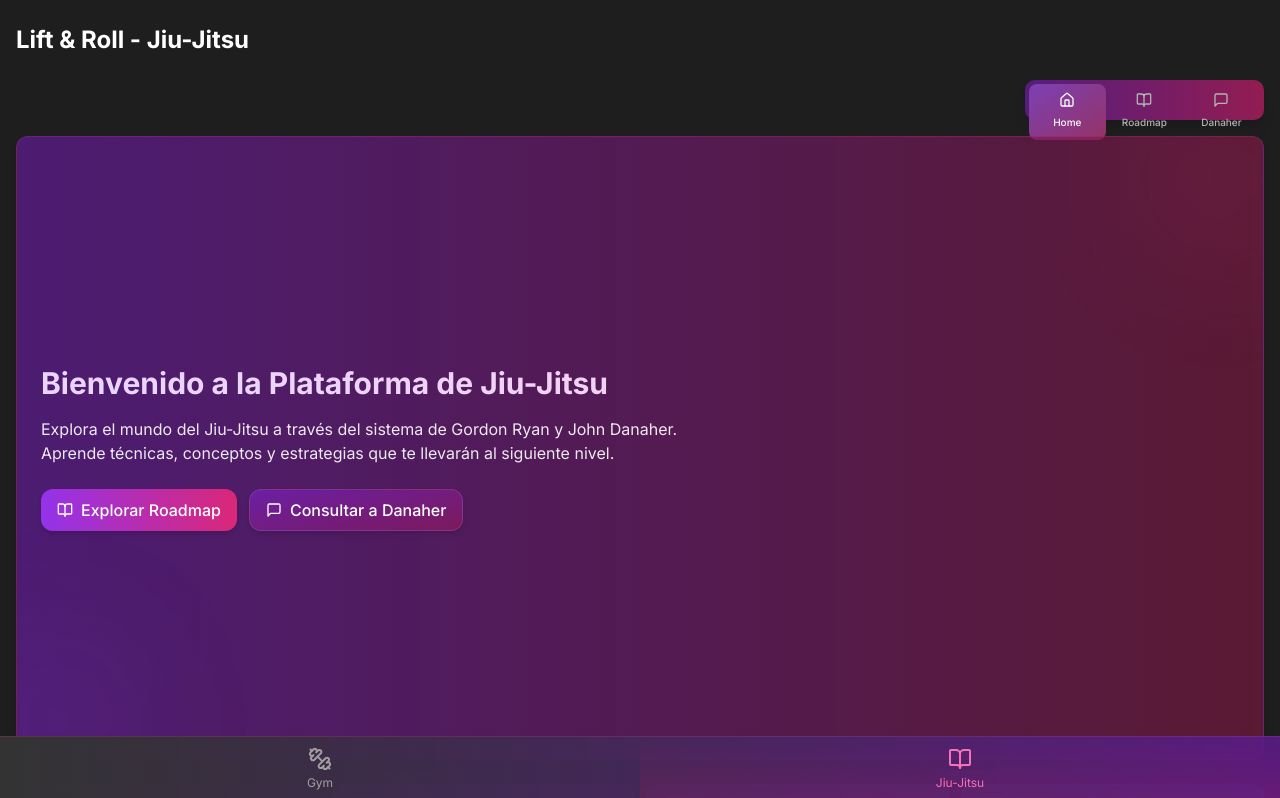
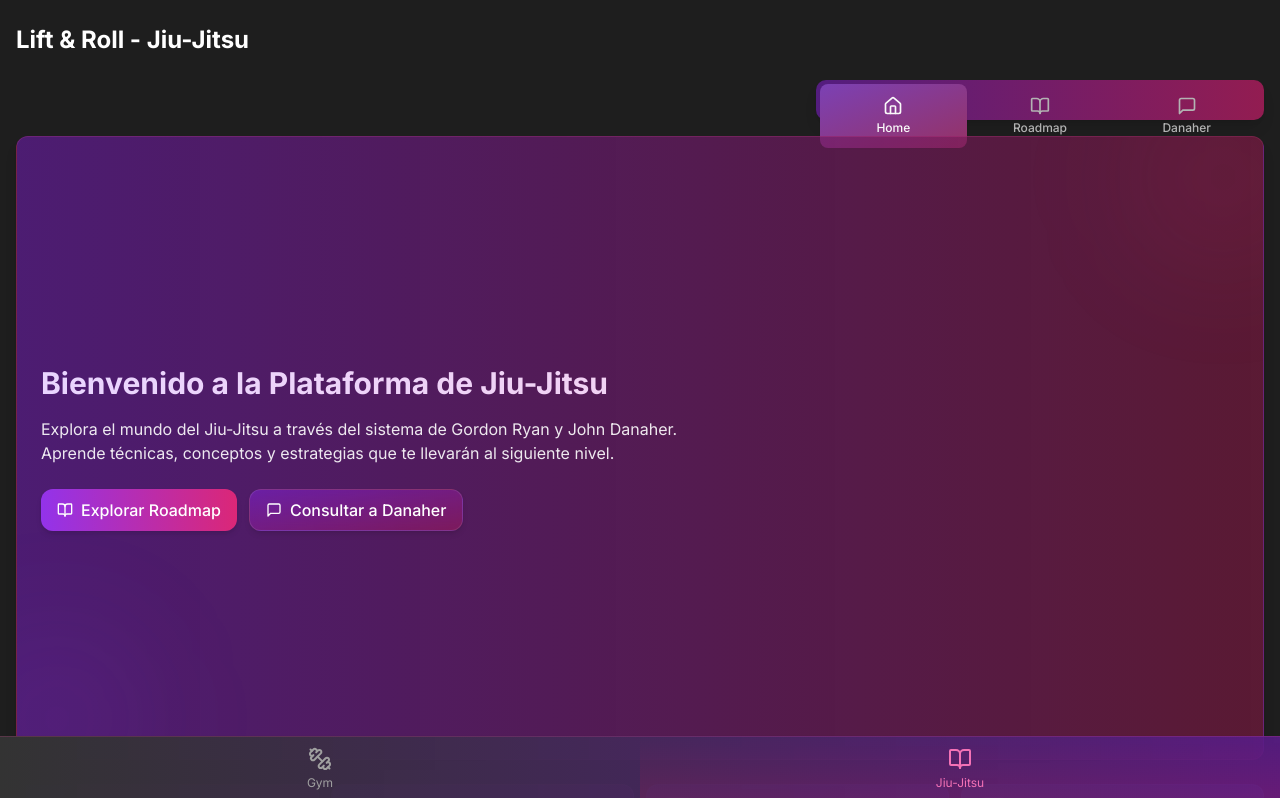
Before and after one commit to nicorosaless/RollAndLift, a React (Vite) app: page /jiujitsu in a window 1280 px wide. Shown: the top 798 px of the page. Built offline with nearby package versions, Linux system fonts and the light colour scheme; sample sign-in values are in the browser's storage.

Commit message:
Fix: Resolve reported UI issues
The AI addressed the overflow issue in the roadmap content and adjusted the tab dimensions. It also fixed the issue where the tab rectangle was too small.

```diff
--- a/src/components/layout/MainLayout.tsx
+++ b/src/components/layout/MainLayout.tsx
@@ -9,7 +9,7 @@ interface MainLayoutProps {
 const MainLayout: React.FC<MainLayoutProps> = ({ children }) => {
   return (
     <div className="min-h-screen bg-trblack text-trwhite">
-      <main className="container mx-auto px-4 pb-20 pt-6">
+      <main className="container mx-auto px-4 pb-24 pt-6">
         {children}
       </main>
       <Navigation />
--- a/src/components/layout/Navigation.tsx
+++ b/src/components/layout/Navigation.tsx
@@ -5,7 +5,7 @@ import { Dumbbell, BookOpen } from 'lucide-react';
 
 const Navigation = () => {
   return (
-    <nav className="fixed bottom-0 left-0 right-0 bg-gradient-to-r from-trgray-dark to-purple-900/90 border-t border-pink-500/20 h-16 flex items-center justify-around shadow-lg">
+    <nav className="fixed bottom-0 left-0 right-0 bg-gradient-to-r from-trgray-dark to-purple-900/90 border-t border-pink-500/20 h-16 flex items-center justify-around shadow-lg z-50">
       <NavLink
         to="/"
         className={({ isActive }) =>
--- a/src/pages/JiuJitsuPage.tsx
+++ b/src/pages/JiuJitsuPage.tsx
@@ -49,24 +49,24 @@ const JiuJitsuPage = () => {
   };
 
   return (
-    <div className="pb-20">
+    <div className="pb-24">
       <h1 className="text-2xl font-bold mb-6">Lift & Roll - Jiu-Jitsu</h1>
 
       <Tabs defaultValue="home" className="w-full mb-6">
         <div className="flex justify-between items-center mb-4">
           <div></div> {/* Empty div for spacing */}
-          <TabsList className="grid grid-cols-3 bg-gradient-to-r from-purple-900/90 to-pink-700/70 shadow-lg">
-            <TabsTrigger value="home" className="flex flex-col items-center py-2 px-4 data-[state=active]:bg-gradient-to-br data-[state=active]:from-purple-500/70 data-[state=active]:to-pink-500/60">
-              <Home className="h-4 w-4 mb-1" />
-              <span className="text-[10px]">Home</span>
+          <TabsList className="grid grid-cols-3 bg-gradient-to-r from-purple-900/90 to-pink-700/70 shadow-lg w-full max-w-md">
+            <TabsTrigger value="home" className="flex flex-col items-center py-3 px-6 data-[state=active]:bg-gradient-to-br data-[state=active]:from-purple-500/70 data-[state=active]:to-pink-500/60">
+              <Home className="h-5 w-5 mb-1" />
+              <span className="text-xs">Home</span>
             </TabsTrigger>
-            <TabsTrigger value="roadmap" className="flex flex-col items-center py-2 px-4 data-[state=active]:bg-gradient-to-br data-[state=active]:from-purple-500/70 data-[state=active]:to-pink-500/60">
-              <BookOpen className="h-4 w-4 mb-1" />
-              <span className="text-[10px]">Roadmap</span>
+            <TabsTrigger value="roadmap" className="flex flex-col items-center py-3 px-6 data-[state=active]:bg-gradient-to-br data-[state=active]:from-purple-500/70 data-[state=active]:to-pink-500/60">
+              <BookOpen className="h-5 w-5 mb-1" />
+              <span className="text-xs">Roadmap</span>
             </TabsTrigger>
-            <TabsTrigger value="chatbot" className="flex flex-col items-center py-2 px-4 data-[state=active]:bg-gradient-to-br data-[state=active]:from-purple-500/70 data-[state=active]:to-pink-500/60">
-              <MessageSquare className="h-4 w-4 mb-1" />
-              <span className="text-[10px]">Danaher</span>
+            <TabsTrigger value="chatbot" className="flex flex-col items-center py-3 px-6 data-[state=active]:bg-gradient-to-br data-[state=active]:from-purple-500/70 data-[state=active]:to-pink-500/60">
+              <MessageSquare className="h-5 w-5 mb-1" />
+              <span className="text-xs">Danaher</span>
             </TabsTrigger>
           </TabsList>
         </div>
@@ -75,13 +75,13 @@ const JiuJitsuPage = () => {
           <JiuJitsuHomePage />
         </TabsContent>
 
-        <TabsContent value="roadmap" className="mt-0 mb-16">
+        <TabsContent value="roadmap" className="mt-0 mb-20">
           <h2 className="text-lg font-medium mb-3">Roadmap de Jiu-Jitsu</h2>
           <p className="text-trgray-light text-sm mb-4">
             Explora técnicas y encuentra videos instructivos relacionados de Gordon Ryan
           </p>
 
-          <div className="flex flex-col space-y-4">
+          <div className="flex flex-col space-y-4 pb-6">
             {selectedTechniqueId && videos.length > 0 && (
               <div>
                 <h2 className="text-lg mb-3">
@@ -101,7 +101,7 @@ const JiuJitsuPage = () => {
               </div>
             )}
 
-            <div className="pb-4">
+            <div className="pb-8">
               <TechniqueTree
                 techniques={techniques}
                 onSelectTechnique={handleSelectTechnique}
@@ -110,7 +110,7 @@ const JiuJitsuPage = () => {
           </div>
         </TabsContent>
 
-        <TabsContent value="chatbot" className="mt-0 mb-16">
+        <TabsContent value="chatbot" className="mt-0 mb-20">
           <DanaherChatbot />
         </TabsContent>
       </Tabs>
```
